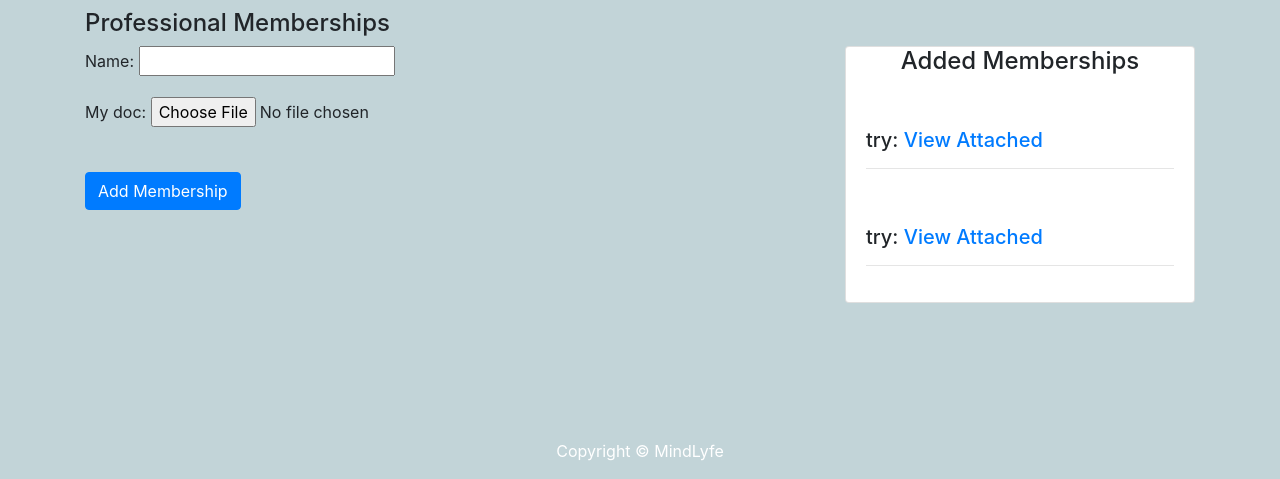
After one commit to Elizybbethy/Add-Qualifications, a Django app: page /document/ in a window 1280 px wide. The commit adds this page. Shown: the part 329-808 px from the top of the page. Run offline with Django 3.2, Linux system fonts and the light colour scheme; data comes from the database, SQL or seed files in the repository; both versions use the stored data as it was after the commit; some libraries are stand-ins or nearby versions; some web fonts are replaced.

Commit message:
Added adocuments upload a view module

```diff
--- a/add/forms.py
+++ b/add/forms.py
@@ -1,5 +1,5 @@
 from django import forms
-from .models import Education
+from .models import Document, Education
 
 STATUS_CHOICE =(
     ('junior','junior'),
@@ -34,3 +34,9 @@ class EducationForm(forms.ModelForm):
                 empty_label= ("Choose Year", "Choose Month","Choose Day"))
 
         }
+
+class DocumentForm(forms.ModelForm):
+
+    class Meta:
+        model = Document
+        fields = ['name', 'my_doc']
--- a/add/models.py
+++ b/add/models.py
@@ -21,3 +21,10 @@ class Education(models.Model):
 
     def __str__(self):
         return self.school_name
+
+class Document(models.Model):
+    name = models.CharField(max_length=100, null=False, blank=False)
+    my_doc = models.FileField(null=True, blank=True, upload_to='documents/' )
+
+    def __str__(self):
+        return self.name
--- /dev/null
+++ b/add/templates/professional_docs.html
@@ -0,0 +1,30 @@
+{% extends 'baseblg.html' %}
+{% block content %}
+
+
+
+
+<div class="container">
+    <h4>Professional Memberships</h4>
+    <div class="row">
+        <div class="col-sm-8">
+            <form method="POST" enctype="multipart/form-data">
+                {% csrf_token %}
+                {{form.as_p}}<br>
+                <button type="submit" class="btn btn-primary">Add Membership</button>
+            </form>
+        </div>
+       <div class="col-sm-4">
+            <div class="card">
+                <h4 class="text-center">Added Memberships</h4><br>
+                {% for document in documents %}
+                    <div class="card-body">
+                    <h5>{{ document.name }}: <a href="{{ document.my_doc.url }}" >View Attached</a> </h5>
+                    <hr>
+                    </div>
+                {% endfor %}
+            </div>
+        </div>
+    </div>
+</div>
+{% endblock %}
--- a/add/urls.py
+++ b/add/urls.py
@@ -7,4 +7,6 @@ urlpatterns = [
     path('<int:pk>', views.QualificationView.as_view(), name='qualification'),
     path('', auth_views.LoginView.as_view(template_name='login.html'), name='login'),
     path('education/edit/<int:pk>/', views.EditEducationView.as_view(), name='edit_qualification'),
+    path('document/', views.DocumentView.as_view(), name='document'),
+    path('document/int:pk', views.DocumentDetailsView.as_view(), name='documents'),
 ]
--- a/add/views.py
+++ b/add/views.py
@@ -1,6 +1,6 @@
 from django.shortcuts import get_object_or_404, render, redirect
-from .models import Education
-from .forms import EducationForm
+from .models import Education, Document
+from .forms import EducationForm, DocumentForm
 from django.contrib.auth.decorators import login_required
 from django.views import View
 
@@ -55,3 +55,22 @@ class EditEducationView(View):
 
         else:
             return render(request, 'edit_qualification.html', {'qualification': qualification, 'form':form, })
+
+
+class DocumentView(View):
+    def get(self, request):
+        form =DocumentForm()
+        documents = Document.objects.all()
+        return render(request, 'professional_docs.html', {'documents':documents, 'form':form})
+
+    def post(self, request):
+        form = DocumentForm(request.POST, request.FILES)
+        if form.is_valid():
+            form.save()
+            return render(request, 'documents.html',{'form':form})
+
+
+class DocumentDetailsView(View):
+    def get(self, request, pk):
+        documents = Education.objects.get(pk=pk)
+        return render(request, 'qualifications.html', {'documents':documents})
```
Also changed, not shown: add/templates/documents.html (added, +13 -0 lines), add/templates/educ_form.html (+6 -1 lines), add/migrations/0012_document.py (added), add/migrations/0013_auto_20231023_1502.py (added), db.sqlite3, 2 other files.
